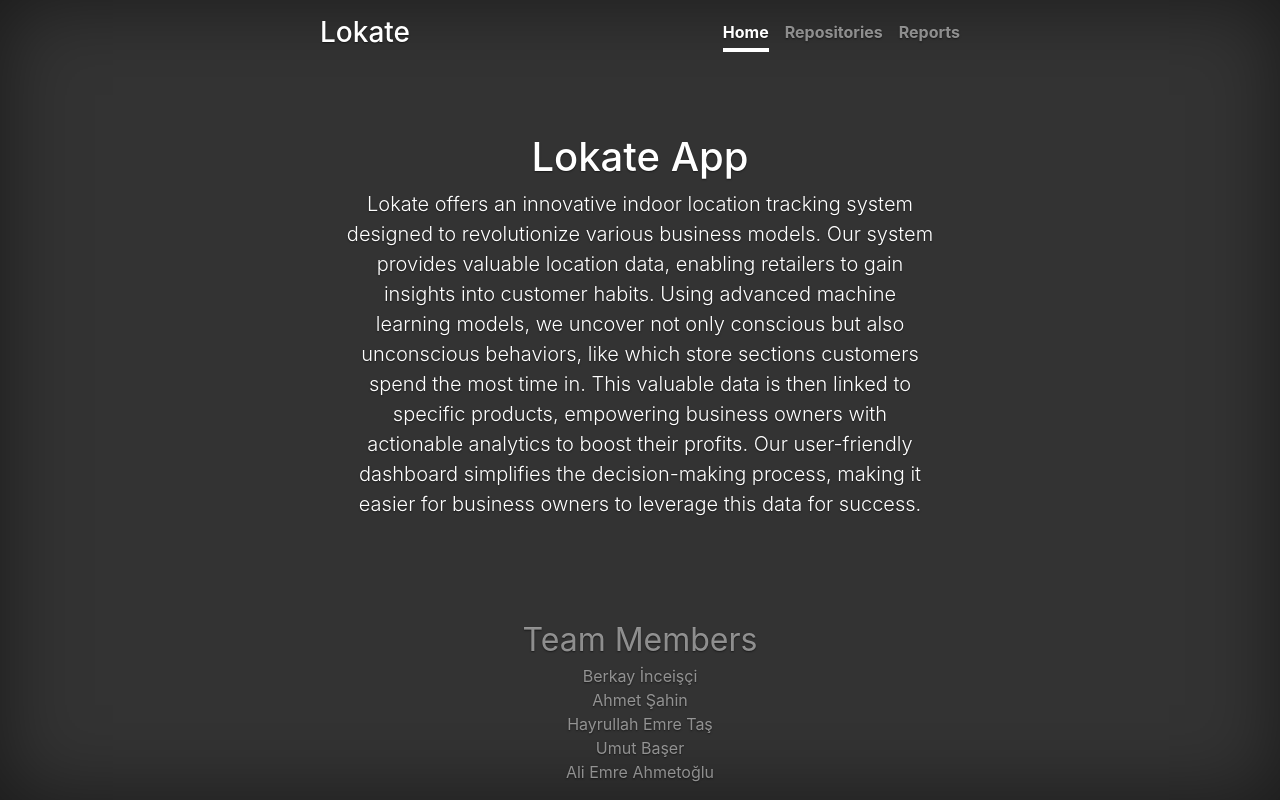
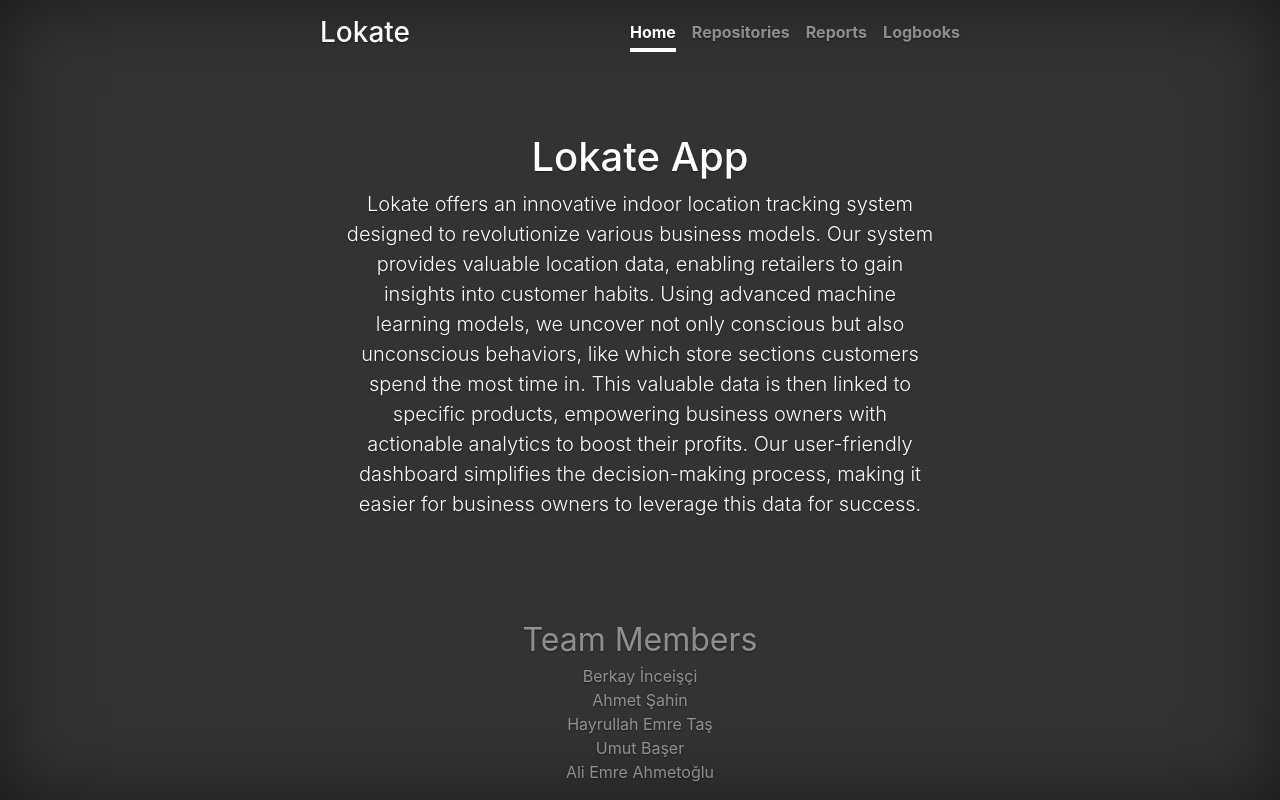
Before and after one commit to lokateapp/lokate.github.io, a plain HTML site: page index.html in a window 1280 px wide. Drawn offline with nearby package versions, Linux system fonts and the light colour scheme.

Commit message:
add logbooks section

```diff
--- a/index.html
+++ b/index.html
@@ -28,6 +28,7 @@
                     <a class="nav-link" href="https://github.com/orgs/lokateapp/repositories">Repositories</a>
                     <a class="nav-link"
                         href="https://drive.google.com/drive/u/0/folders/1c_P1a3kloFZ1EsP6Pe8UlhM4Ot2YdGgm">Reports</a>
+                    <a class="nav-link" href="https://drive.google.com/drive/folders/12gD9UtD0O2ImXbIhfQefS_UJkKRvPLzu">Logbooks</a>
                     <!-- <a class="nav-link" href="#">Contact</a> -->
                 </nav>
             </div>
```
